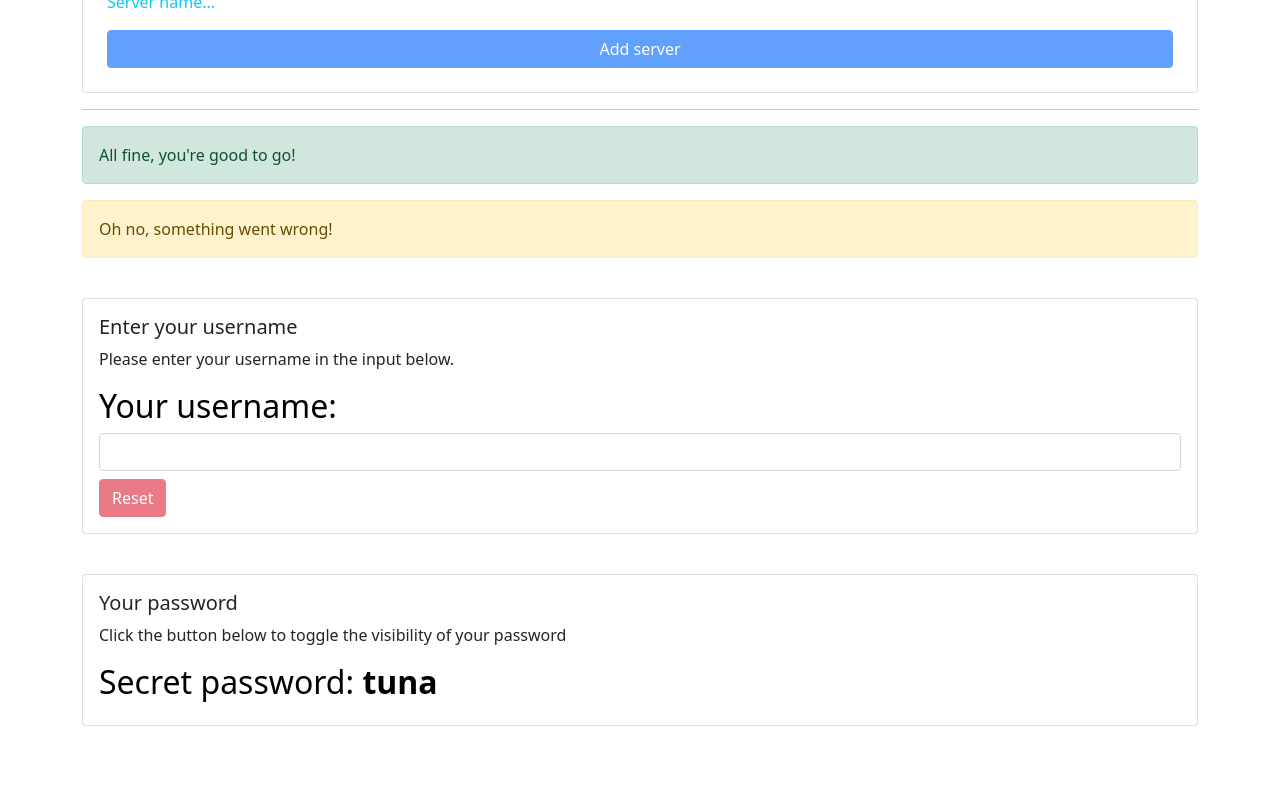
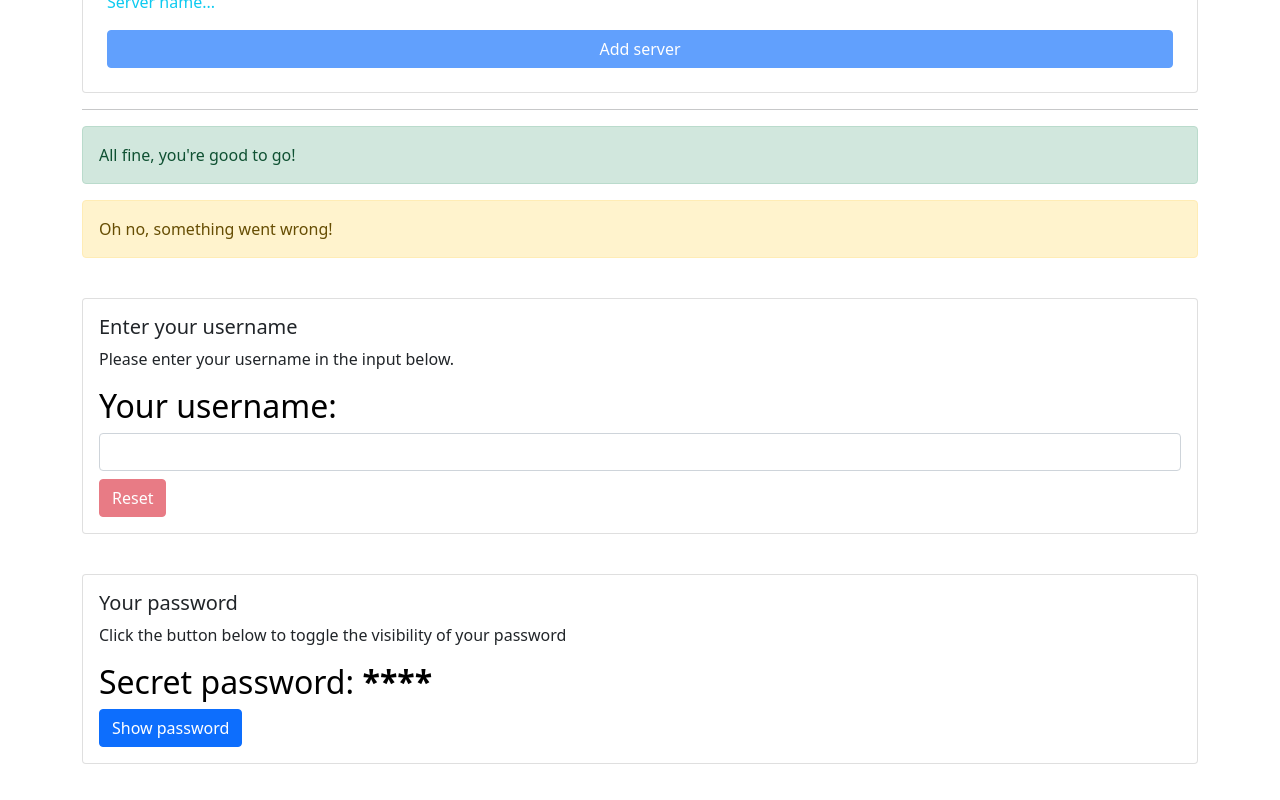
Before and after one commit to kamil-nawrot/recipe-book, an Angular app: page / in a window 1280 px wide. Shown: the part 368-1168 px from the top of the page. Before the commit the page ends 1134 px from the top, so only its background shows below. Built offline with nearby package versions, Linux system fonts and the light colour scheme.

Commit message:
added button for toggling password visibility

```diff
--- a/src/app/password-toggle/password-toggle.component.html
+++ b/src/app/password-toggle/password-toggle.component.html
@@ -3,6 +3,10 @@
     <h5 class="card-title">Your password</h5>
     <p class="card-text">Click the button below to toggle the visibility of your password</p>
 
-    <h2 class="text-black">Secret password: <strong>tuna</strong></h2>
+    <h2 class="text-black" *ngIf="isPasswordVisible; else passwordHidden">Secret password: <strong>tuna</strong></h2>
+    <ng-template #passwordHidden>
+      <h2 class="text-black">Secret password: <strong>****</strong></h2>
+    </ng-template>
+    <button class="btn btn-primary" (click)="onTogglePassword()"> {{ togglePasswordMessage }} </button>
   </section>
 </article>
--- a/src/app/password-toggle/password-toggle.component.ts
+++ b/src/app/password-toggle/password-toggle.component.ts
@@ -5,11 +5,14 @@ import { Component, OnInit } from '@angular/core';
   templateUrl: './password-toggle.component.html',
   styleUrls: ['./password-toggle.component.css']
 })
-export class PasswordToggleComponent implements OnInit {
+export class PasswordToggleComponent {
 
-  constructor() { }
+  isPasswordVisible = false
+  togglePasswordMessage = "Show password"
 
-  ngOnInit(): void {
+  onTogglePassword() {
+    this.isPasswordVisible = !this.isPasswordVisible
+    this.togglePasswordMessage = this.isPasswordVisible ? "Hide password" : "Show password"
   }
 
 }
```
